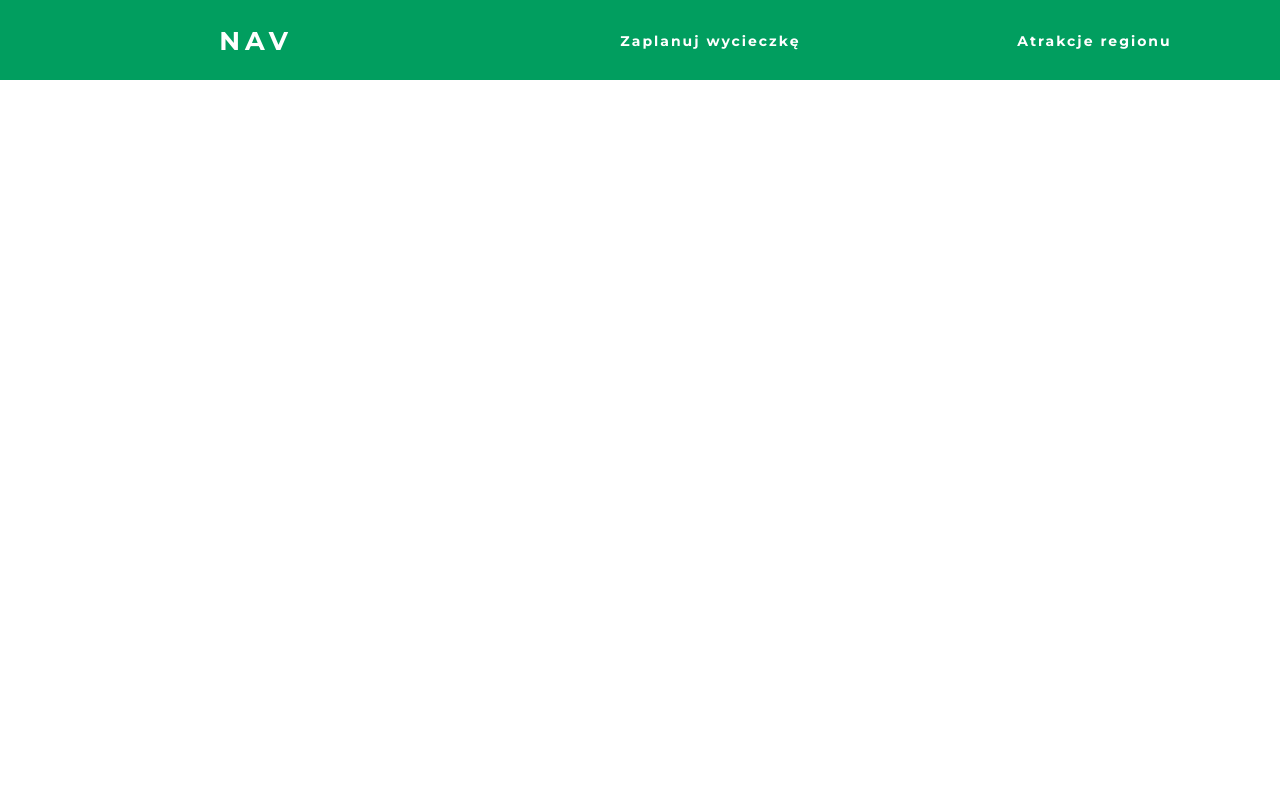
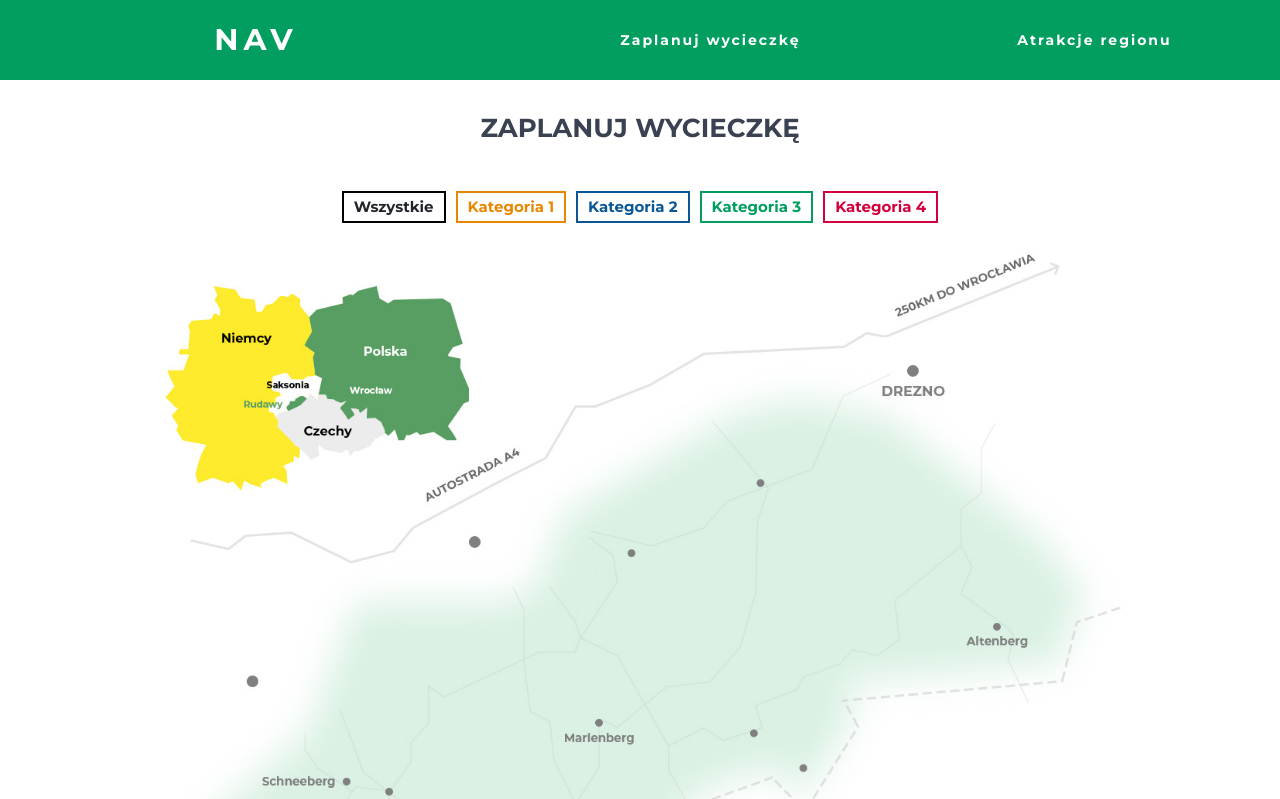
Before and after one commit to Barneyek/DirektPoint-task, a website built with webpack: page src/index.html in a window 1280 px wide. Shown: the top 799 px of the page. Built offline with nearby package versions, Linux system fonts and the light colour scheme.

Commit message:
Add navigation to tour section with map

```diff
--- a/src/index.html
+++ b/src/index.html
@@ -23,7 +23,24 @@
       <li><a href="#attractions">Atrakcje regionu</a></li>
     </ul>
   </nav>
-  <div class="test"></div>
+  <section id="tour" class="tour">
+    <div class="tour__container">
+      <h4 class="tour__header">Zaplanuj wycieczkę</h4>
+      <ul class="tour__menu">
+        <li class="tour__item"><a href="#all">Wszystkie</a></li>
+        <li class="tour__item orange"><a href="#cat1">Kategoria 1</a></li>
+        <li class="tour__item blue"><a href="#cat2">Kategoria 2</a></li>
+        <li class="tour__item green"><a href="#cat3">Kategoria 3</a></li>
+        <li class="tour__item purple"><a href="#cat4">Kategoria 4</a></li>
+      </ul>
+      <div class="tour__map">
+        <img src="img/map.jpg" alt="map" />
+        <span class="circle-pin"></span>
+      </div>
+    </div>
+  </section>
+
+
 </body>
 
 </html>
--- a/src/styles/index.scss
+++ b/src/styles/index.scss
@@ -8,10 +8,77 @@ $animate: all 0.2s ease-in-out;
   box-sizing: border-box;
 }
 
+html {
+  line-height: 1.15;
+  text-size-adjust: 100%;
+}
+
+article,
+aside,
+figcaption,
+figure,
+footer,
+header,
+hgroup,
+main,
+nav,
+section {
+  display: block;
+}
+
 body {
   font-family: $font-main;
 }
 
+p {
+  margin: 0 0 15px;
+  font-size: 15px;
+  line-height: 25px;
+}
+
+
+h2 {
+  font-size: 36px;
+  line-height: 46px;
+  font-weight: 400;
+}
+
+h3 {
+  font-size: 30px;
+  line-height: 40px;
+}
+
+h4 {
+  font-size: 26px;
+  line-height: 36px;
+}
+
+a {
+  position: relative;
+  font-size: 15px;
+  font-weight: 700;
+  color: #212529;
+
+  &:before,
+  &:after {
+    transition: all .2s ease-in-out;
+  }
+}
+
+a,
+p,
+h2,
+h3,
+h4 {
+  font-family: $font-main;
+}
+
+img {
+  max-width: 100%;
+  height: auto;
+}
+
+/* NAVIGATION */
 nav {
   height: 10vh;
   position: relative;
@@ -37,7 +104,7 @@ nav {
     justify-content: space-around;
     align-items: center;
     margin-left: auto;
-    pointer-events: none;
+    z-index: 998;
 
     li {
       list-style: none;
@@ -159,3 +226,118 @@ nav {
     }
   }
 }
+
+
+/* TOUR */
+.tour {
+  padding: 30px 0 40px;
+  background: #fff;
+
+  &__container {
+    box-sizing: content-box;
+    max-width: 1200px;
+    margin-left: auto;
+    margin-right: auto;
+  }
+
+  &__header {
+    color: #3a4151;
+    text-transform: uppercase;
+    text-align: center;
+    padding: 0 20px;
+    max-width: 420px;
+    margin: 0 auto 40px;
+  }
+
+  &__menu {
+    display: flex;
+    justify-content: center;
+    flex-wrap: wrap;
+    margin: 0;
+    padding: 0;
+    list-style: none;
+  }
+
+  & &__item {
+    padding: 5px 10px;
+    border: 2px solid;
+    margin: 5px;
+    transition: $animate;
+    cursor: pointer;
+
+    &:hover {
+      background-color: #212529;
+    }
+
+    a {
+      text-decoration: none;
+
+    }
+
+    &:hover a {
+      color: #fff;
+    }
+  }
+
+  .orange {
+    border-color: #E88701;
+
+    a {
+      color: #E88701;
+    }
+
+    &:hover {
+      background-color: #E88701;
+    }
+  }
+
+  .blue {
+    border-color: #0B5796;
+
+    a {
+      color: #0B5796;
+    }
+
+    &:hover {
+      background-color: #0B5796;
+    }
+  }
+
+  .purple {
+    border-color: #D1013D;
+
+    a {
+      color: #D1013D;
+    }
+
+    &:hover {
+      background-color: #D1013D;
+    }
+  }
+
+  .green {
+    border-color: #019E5F;
+
+    a {
+      color: #019E5F;
+    }
+
+    &:hover {
+      background-color: #019E5F;
+    }
+  }
+
+  &__map {
+    position: relative;
+  }
+
+  .circle-pin {
+    display: block;
+    width: 5px;
+    height: 5px;
+    position: absolute;
+    cursor: pointer;
+    background-color: #212529;
+    border-radius: 50%;
+  }
+}
```
Also changed, not shown: img/map.jpg (added).
